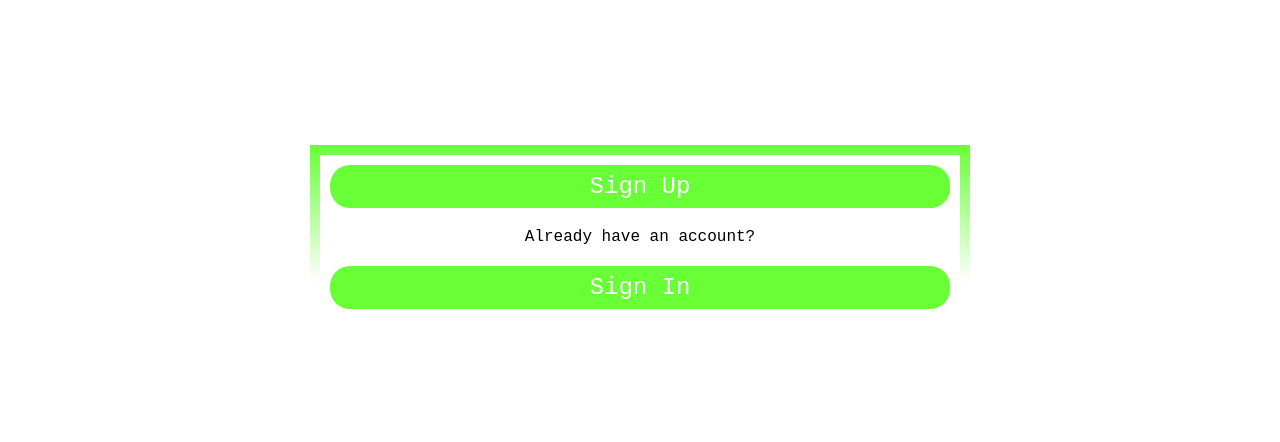
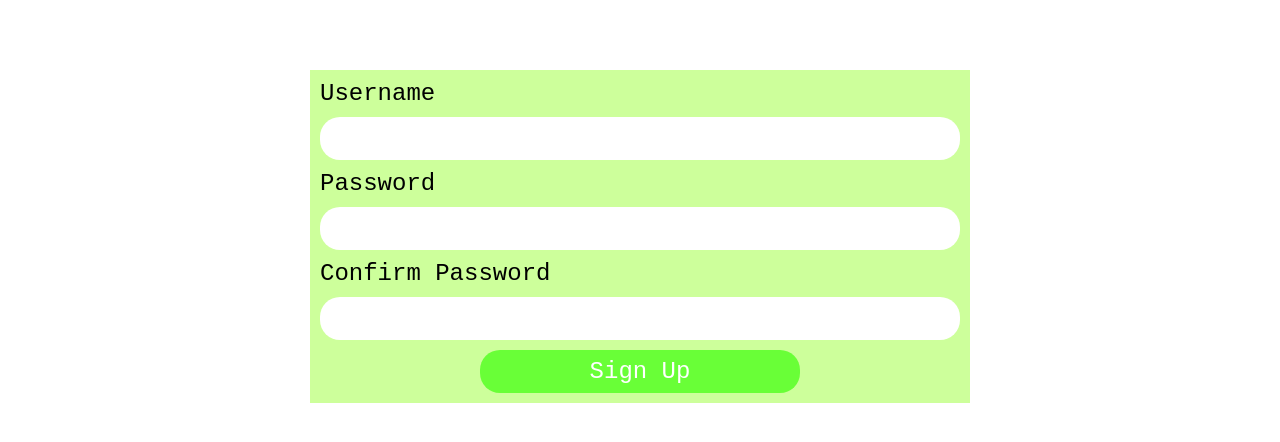
Before and after one commit to BrandonMWeaver/sous-chef-front, a React (Create React App) app: page / in a window 1280 px wide. Both pictures are taken after a click on the button "Sign Up". Shown: the part 2406-2848 px from the top of the page. Built offline with nearby package versions, Linux system fonts and the light colour scheme.

Commit message:
Add sign up form.

```diff
--- a/src/App.js
+++ b/src/App.js
@@ -13,9 +13,9 @@ function App() {
   return (
     <div className="App">
       <NavigationBar />
-      <Section padded={true} content={<Home featured={MockData.recipes[0]} />} />
+      <Section padded={true} content={<Home featured={MockData.recipes[3]} />} />
       <Section content={<Recipes recipes={MockData.recipes.slice(0, 4)} />} />
-      <Section content={<About featured={MockData.recipes[0]} />} />
+      <Section content={<About featured={MockData.recipes[3]} />} />
       <Section content={<SignInFormBox />} />
     </div>
   );
--- a/src/components/NavigationBar.js
+++ b/src/components/NavigationBar.js
@@ -22,7 +22,7 @@ function NavigationBar() {
             <button onClick={() => scrollToHome()}>Home</button>
             <button onClick={() => scrollToRecipes()}>Recipes</button>
             <button onClick={() => scrollToAbout()}>About</button>
-            <button onClick={() => scrollToLogIn()}>Log In</button>
+            <button onClick={() => scrollToLogIn()}>Sign In</button>
         </div>
     );
 }
--- a/src/components/SignInFormBox.js
+++ b/src/components/SignInFormBox.js
@@ -1,15 +1,27 @@
 import { Component } from "react";
+
+import SignUpForm from './SignUpForm';
 
 import '../styles/SignInFormBox.css';
 
 class SignInFormBox extends Component {
+    state = {
+        page: "Primary"
+    }
+
+    onSignUpPressed = () => {
+        this.setState({
+            page: "Sign Up"
+        });
+    }
 
     render() {
+        if (this.state.page === "Primary") {
             return (
                 <div className="SignInFormBox">
                     <div className="box__container">
                         <div className="box">
-                        <button>Sign Up</button>
+                            <button onClick={this.onSignUpPressed}>Sign Up</button>
                             <p>Already have an account?</p>
                             <button>Sign In</button>
                         </div>
@@ -17,6 +29,12 @@ class SignInFormBox extends Component {
                 </div>
             );
         }
+        else if (this.state.page === "Sign Up") {
+            return (
+                <SignUpForm />
+            );
+        }
+    }
 }
 
 export default SignInFormBox;
--- /dev/null
+++ b/src/components/SignUpForm.js
@@ -0,0 +1,54 @@
+import { Component } from 'react';
+
+import '../styles/SignUpForm.css';
+
+class SignUpForm extends Component {
+    state = {
+        username: '',
+        password: '',
+        password_confirmation: ''
+    }
+
+    handleChange = e => {
+        this.setState({
+            [e.target.name]: e.target.value
+        });
+    }
+
+    onSignUpPressed = () => {
+        fetch("http://localhost:3000/users", {
+            method: "POST",
+            headers: {
+                "Content-Type": "application/json",
+                "Accept": "application/json"
+            },
+            body: JSON.stringify(this.state)
+        })
+        .then(r => r.json())
+        .then(o => console.log(o));
+
+        this.setState({
+            username: '',
+            password: '',
+            password_confirmation: ''
+        });
+    }
+
+    render() {
+        return (
+            <div className="SignUpForm">
+                <div className="box">
+                    <p>Username</p>
+                    <input name="username" onChange={this.handleChange} value={this.state.username} />
+                    <p>Password</p>
+                    <input name="password" onChange={this.handleChange} type="password" value={this.state.password} />
+                    <p>Confirm Password</p>
+                    <input name="password_confirmation" onChange={this.handleChange} type="password" value={this.state.password_confirmation} />
+                    <button onClick={this.onSignUpPressed}>Sign Up</button>
+                </div>
+            </div>
+        );
+    }
+}
+
+export default SignUpForm;
--- a/src/styles/Recipes.css
+++ b/src/styles/Recipes.css
@@ -133,7 +133,7 @@
 
 @media screen and (max-width: 1080px) {
     .Recipes {
-        background-image: linear-gradient(#69ff37, #37cd05);
+        background-image: linear-gradient(#cdff9b, #cdff9b);
     }
     .Recipes .search__bar button {
         font-size: 1rem;
--- a/src/styles/SignInFormBox.css
+++ b/src/styles/SignInFormBox.css
@@ -8,13 +8,19 @@
 
 .SignInFormBox .box__container {
     padding: 10px;
-    width: 50%;
+    width: calc(100% - 40px);
+    height: calc(100% - 40px);
 
     background-image: linear-gradient(#69ff37 0%, #37cd0500 75%, #37cd0500 100%);
 }
 
 .SignInFormBox .box__container .box {
+    display: flex;
+    justify-content: center;
+    align-items: center;
+    flex-direction: column;
     padding: 10px;
+    height: calc(100% - 20px);
 
     background-color: #fff;
 }
@@ -25,7 +31,7 @@
     align-items: center;
     margin: 0;
     padding: 10px;
-    width: 100%;
+    width: 50%;
     height: 43px;
 
     font-family: monospace;
--- /dev/null
+++ b/src/styles/SignUpForm.css
@@ -0,0 +1,59 @@
+.SignUpForm {
+    display: flex;
+    justify-content: center;
+    align-items: center;
+
+    height: 100%;
+}
+
+.SignUpForm .box {
+    padding: 0 10px 10px 10px;
+    width: 50%;
+
+    background-color: #cdff9b;
+}
+
+.SignUpForm .box p {
+    margin: 10px 0;
+
+    text-align: left;
+    font-family: monospace;
+    font-size: 1.5rem;
+}
+
+.SignUpForm .box input {
+    padding: 10px;
+    width: calc(100% - 20px);
+    height: 23px;
+
+    font-family: monospace;
+    font-size: 1.5rem;
+
+    border: none;
+    outline: none;
+    border-radius: 20px;
+}
+
+.SignUpForm .box button {
+    display: flex;
+    justify-content: center;
+    align-items: center;
+    margin: 10px auto 0 auto;
+    padding: 10px;
+    width: 50%;
+    height: 43px;
+
+    font-family: monospace;
+    font-size: 1.5rem;
+    color: #fff;
+
+    background-image: linear-gradient(to right, #69ff37 50%, #37cd05 50%);
+    background-size: 200%;
+    background-position: left;
+
+    border: none;
+    border-radius: 20px;
+    outline: none;
+
+    transition: background-position .25s;
+}
```
Also changed, not shown: 1 other file (tests, documents, lock files or other folders). Lines whose indentation alone changed are shown as unchanged.
